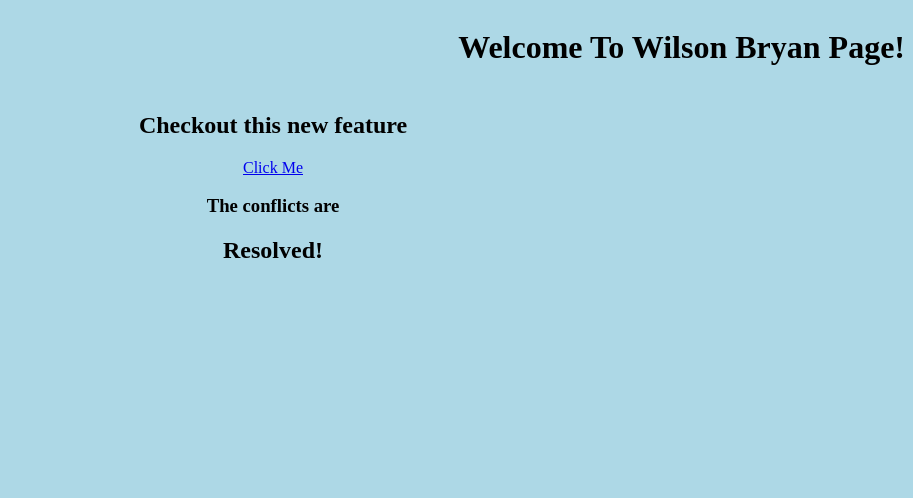
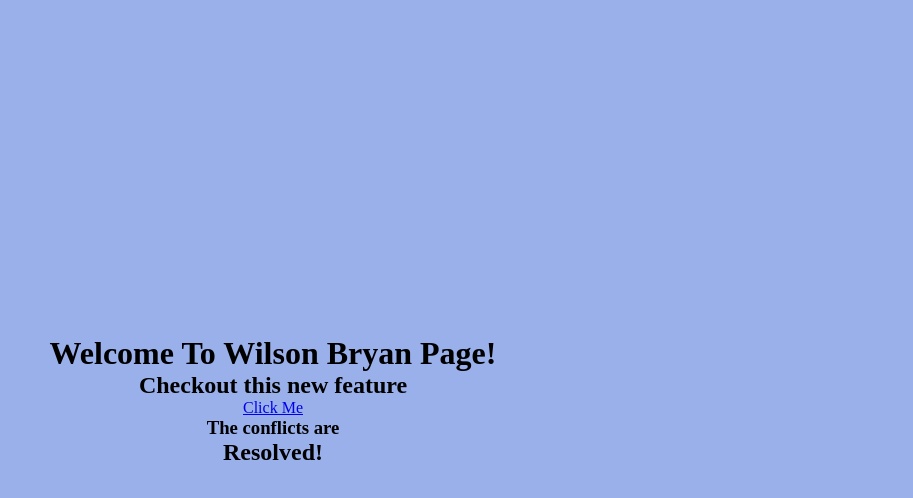
Before and after one commit to bryanswarthout/wilsonbryan, a plain HTML site: page index.html in a window 1280 px wide. Shown: the whole page, without its empty margins (367-1280 px from the left). Drawn offline with Linux system fonts and the light colour scheme.

Commit message:
-Stylesheet linked

```diff
--- a/index.html
+++ b/index.html
@@ -3,16 +3,17 @@
 <head>
     <meta charset="UTF-8">
     <meta name="viewport" content="width=device-width, initial-scale=1.0">
+    <link rel="stylesheet" type="text/css" href="style.css">
     <title>Hello Wilson!</title>
 </head>
 
-<body bgcolor="lightblue">
+<body>
 
 	<div data-role="Page" id="main" class="" data-theme="">
 
 
 		<div  data-role="header">
-			<marquee behavior="alternate"><h1>Welcome To Wilson Bryan Page!</h1></marquee>
+			<h1>Welcome To Wilson Bryan Page!</h1>
 		</div>
 
 		<div data-role="content" align="center">
--- a/style.css
+++ b/style.css
@@ -7,7 +7,7 @@
   body {
     height: 100vh;
     display: flex;
-    background-color: #12355B;
+    background-color: #99b0ea;
     justify-content: center;
     align-items: center;
     overflow: hidden;
```
